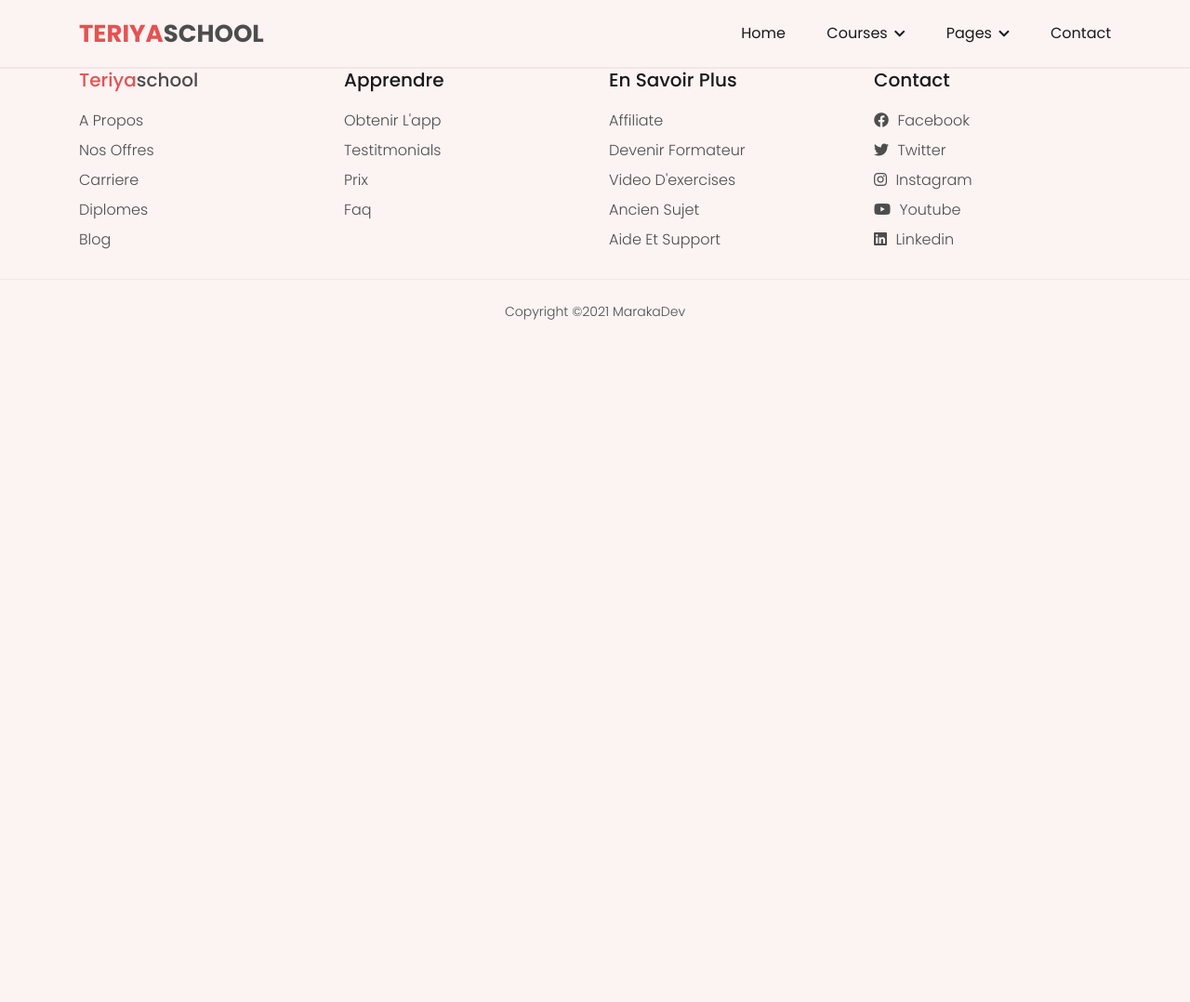
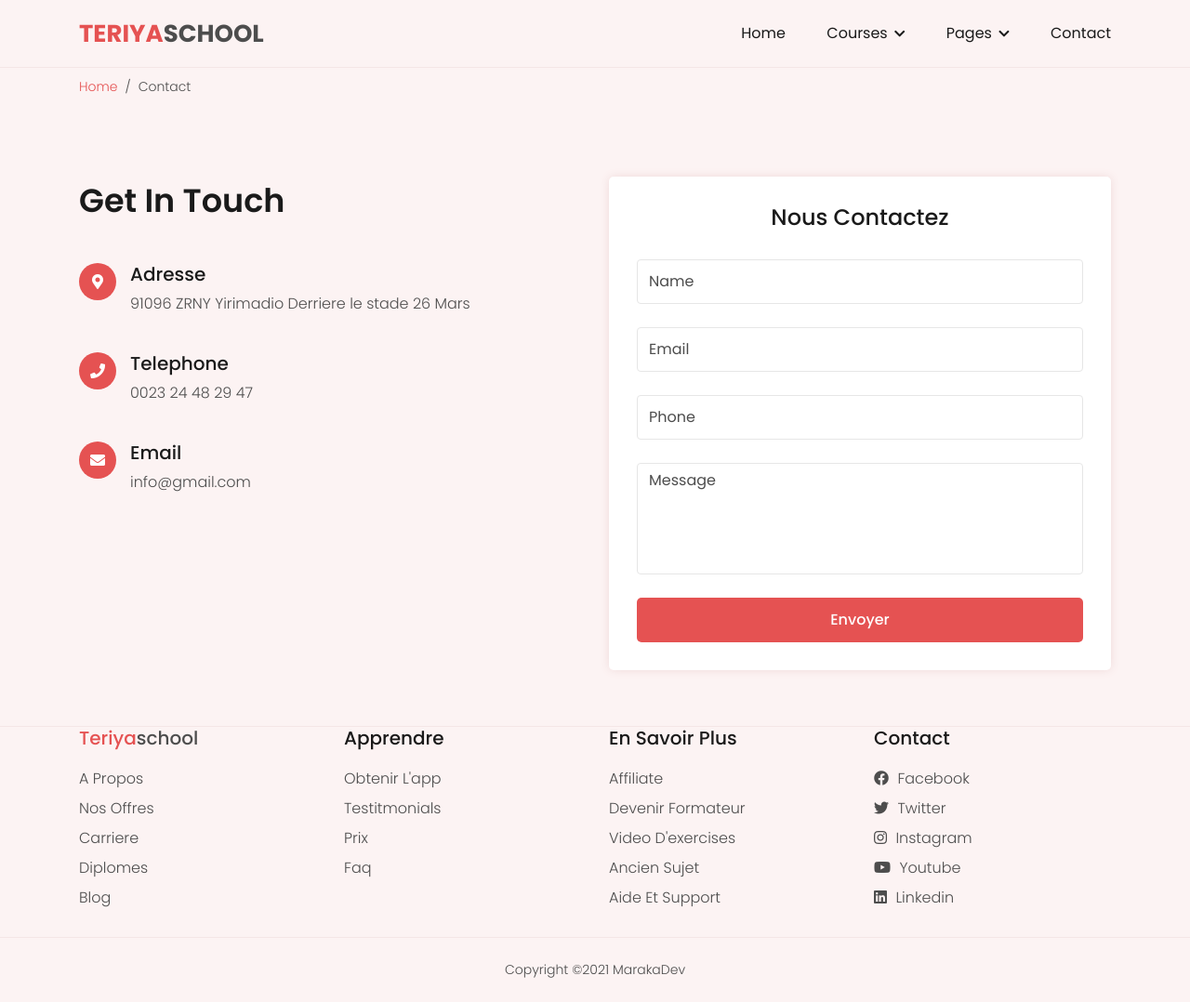
Before and after one commit to Sylla431/School, a plain HTML site: page contact.html in a window 1280 px wide. Shown: the whole page at 93% size. Before the commit the page ends 800 px from the top, so only its background shows below. Drawn offline with Linux system fonts and the light colour scheme.

Commit message:
les pages log-in, log-out, et contact

```diff
--- a/contact.html
+++ b/contact.html
@@ -50,7 +50,69 @@
             </div>
         </header>
         <!-- header end -->
+         <!-- breadcrum start -->
+ <div class="breadcrumb-nav">
+  <div class="container">
+      <nav aria-label="breadcrumb">
+          <ol class="breadcrumb">
+              <li class="breadcrumb-item"><a href="index.html">Home</a></li>
+              <li class="breadcrumb-item active" aria-current="page">Contact</li>
+          </ol>
+      </nav>
+  </div>
+</div>
+<!-- breadcrum end -->
 
+<!-- Conctact section start -->
+<div class="contact-section section-padding">
+  <div class="container">
+    <div class="row">
+      <div class="col-md-6">
+        <div class="section-title">
+          <p class="sub-title">Get In Touch</p>
+        </div>
+        <div class="contact-items">
+          <div class="contact-item">
+            <div class="icon-box"><i class="fas fa-map-marker-alt"></i></div>
+            <h3>Adresse</h3>
+            <p>91096 ZRNY Yirimadio Derriere le stade 26 Mars</p>
+          </div>
+          <div class="contact-item">
+            <div class="icon-box"><i class="fas fa-phone"></i></div>
+            <h3>Telephone</h3>
+            <p>0023 24 48 29 47</p>
+          </div>
+          <div class="contact-item">
+            <div class="icon-box"><i class="fas fa-envelope"></i></div>
+            <h3>Email</h3>
+            <p>info@gmail.com</p>
+          </div>
+        </div>
+      </div>
+      <div class="col-md-6">
+        <div class="contact-form box">
+          <h2 class="form-title text-center">Nous Contactez</h2>
+          <form action="">
+            <div class="form-group">
+              <input type="text" class="form-control" placeholder="Name">
+            </div>
+            <div class="form-group">
+              <input type="email" class="form-control" placeholder="Email">
+            </div>
+            <div class="form-group">
+              <input type="text" class="form-control" placeholder="Phone">
+            </div>
+            <div class="form-group">
+              <textarea class="form-control" placeholder="Message"></textarea>
+              </div>
+              <button type="submit" class="btn btn-theme btn-block btn-form"> Envoyer</button>
+          </form>
+        </div>
+      </div>
+    </div>
+  </div>
+</div>
+<!-- Conctact section end -->
 
         <!-- footer start -->
         <footer class="footer">
--- a/css/style.css
+++ b/css/style.css
@@ -164,7 +164,9 @@ h3{
 .btn-block{
     width: 100%;
 }
-
+.btn-form{
+  height: 48px;
+}
 
 
 /* --------------------
@@ -203,9 +205,17 @@ h3{
 /* ---------------------
 12 forms
 ----------------------- */
+.form-title{
+  font-size: 24px;
+  margin:0 0 30px;
+  font-weight: 500;
+}
 .form-group{
     margin-bottom: 25px;
     position: relative;
+}
+.form-control::placeholder{
+  color: var(--black-70);
 }
 .form-control{
     height: 48px;
@@ -229,6 +239,10 @@ h3{
 }
 select.form-control:focus option{
     background-color: var(--select-box-bg-color);
+}
+textarea.form-control{
+  height: 120px;
+  resize: none;
 }
 
 
@@ -316,7 +330,11 @@ select.form-control:focus option{
  /*-------------------
  18 style switcther
  ------------------  */
+.style-switcher{
+  width: 250px;
+  position: fixed;
 
+}
 
 
 
@@ -945,3 +963,21 @@ select.form-control:focus option{
 /* ----------
 27 contact section
 ----------------- */
+.contact-item{
+  position: relative;
+  padding-left: 55PX;
+  margin-bottom: 40px;
+}
+.contact-item .icon-box{
+  position: absolute;
+  height: 40px;
+  width: 40px;
+  background-color: var(--main-color);
+  display: flex;
+  align-items: center;
+  justify-content: center;
+  border-radius: 50%;
+  left: 0;
+  top: 0;
+  color: var(--WHITE);
+}
```
Also changed, not shown: index.html (+4 -0 lines), log-in.html (+36 -0 lines), sign-in.html (+39 -1 lines).
